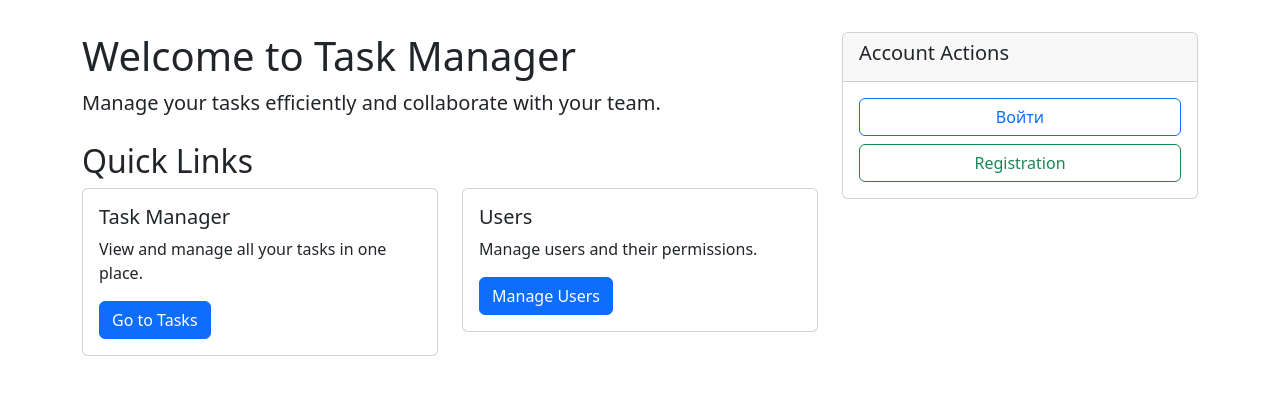
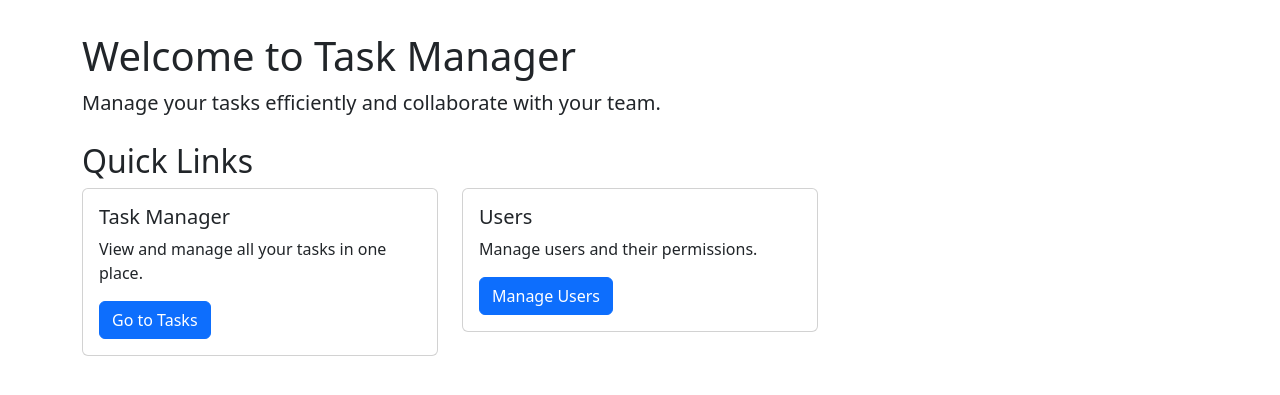
Before and after one commit to karelinaas/python-project-52, a Django app: page / in a window 1280 px wide. Shown: the part 88-483 px from the top of the page. Run offline with Django 5.2, Linux system fonts and the light colour scheme; some libraries are stand-ins or nearby versions.

Commit message:
Step 8 - bugfixes

```diff
--- a/templates/home.html
+++ b/templates/home.html
@@ -31,21 +31,5 @@
             </div>
         </div>
     </div>
-
-    {% if not user.is_authenticated %}
-    <div class="col-md-4">
-        <div class="card">
-            <div class="card-header">
-                <h5>{% trans "Account Actions" %}</h5>
-            </div>
-            <div class="card-body">
-                <div class="d-grid gap-2">
-                    <a href="{% url 'users:login' %}" class="btn btn-outline-primary">{% trans "Log in" %}</a>
-                    <a href="{% url 'users:create' %}" class="btn btn-outline-success">{% trans "Registration" %}</a>
-                </div>
-            </div>
-        </div>
-    </div>
-    {% endif %}
 </div>
 {% endblock %}
```
